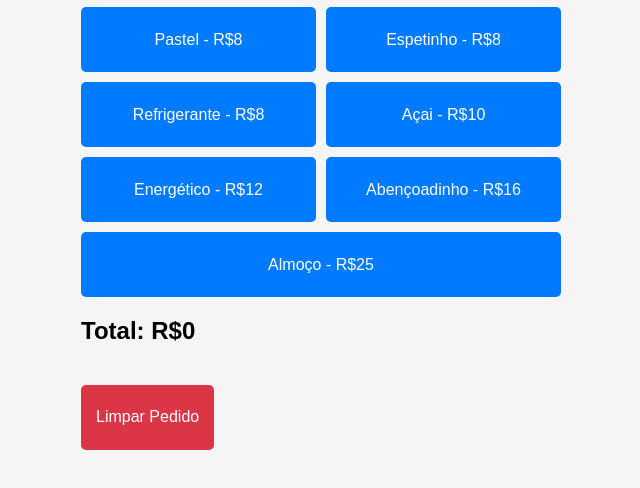
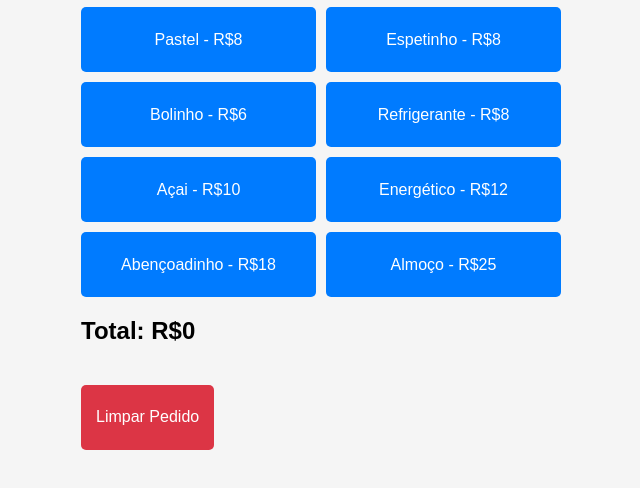
Before and after one commit to GuSantiagoNog/calc-trilhaoPadre, a plain HTML site: page index.html in a window 1280 px wide. Shown: the part 180-668 px from the top of the page, without its empty margins (319-959 px from the left). Drawn offline with Linux system fonts and the light colour scheme.

Commit message:
Atualizar o index.html
Correcao preco

```diff
--- a/index.html
+++ b/index.html
@@ -18,10 +18,11 @@
       <button onclick="adicionarItem('Picolé', 2)">Picolé - R$2</button>
       <button onclick="adicionarItem('Pastel', 8)">Pastel - R$8</button>
       <button onclick="adicionarItem('Espetinho', 8)">Espetinho - R$8</button>
+      <button onclick="adicionarItem('Bolinho', 6)">Bolinho - R$6</button>
       <button onclick="adicionarItem('Refrigerante', 8)">Refrigerante - R$8</button>
       <button onclick="adicionarItem('Açai', 10)">Açai - R$10</button>
       <button onclick="adicionarItem('Energético', 12)">Energético - R$12</button>
-      <button onclick="adicionarItem('Abençoadinho', 16)">Abençoadinho - R$16</button>
+      <button onclick="adicionarItem('Abençoadinho', 18)">Abençoadinho - R$18</button>
       <button onclick="adicionarItem('Almoço', 25)">Almoço - R$25</button>
     </section>
 
```
